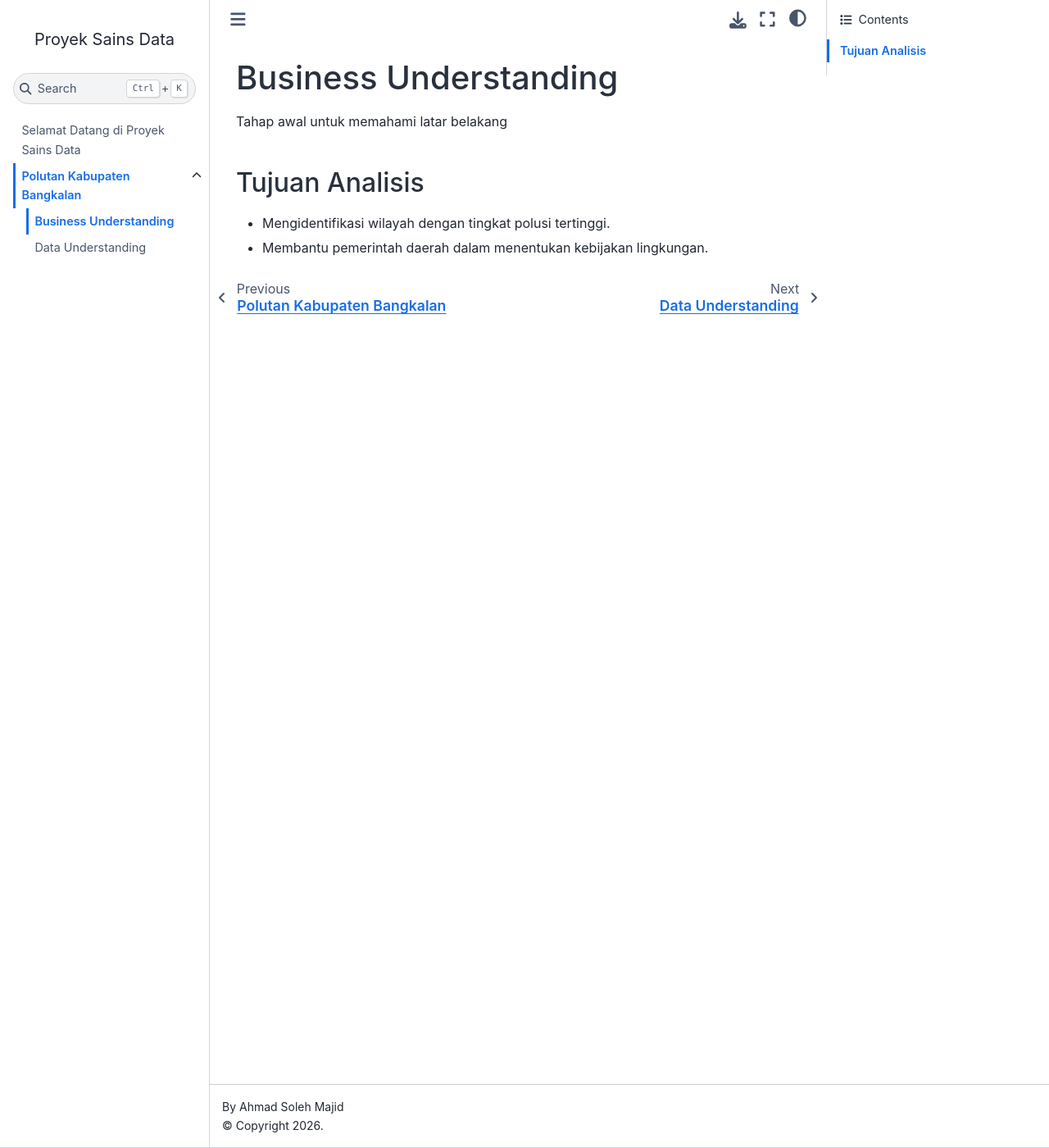
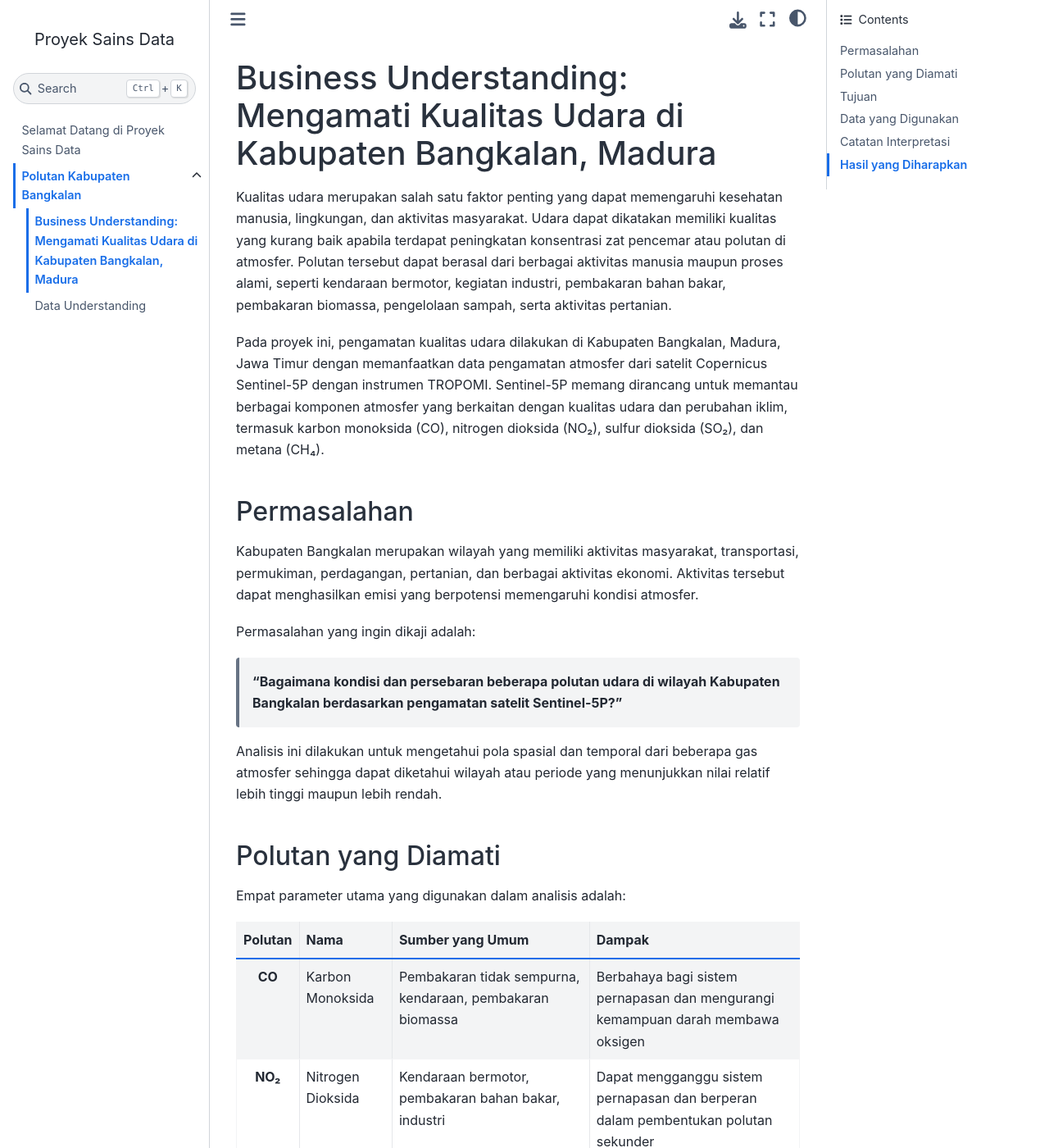
Before and after one commit to SolehMajid/PSD, a Jupyter Book: the page built from pertemuan-1/business-understanding.md, in a window 1280 px wide and 1400 px high. Shown: the whole window at 82% size. Built offline with Jupyter Book 1.0.4 settings and Sphinx 7.4.7 and the Sphinx Book theme 1.1.4, drawn with Linux system fonts in a browser that asks for light colours; some of the changed text lies outside the part shown.

```diff
--- a/pertemuan-1/business-understanding.md
+++ b/pertemuan-1/business-understanding.md
@@ -1,7 +1,68 @@
-# Business Understanding
+# Business Understanding: Mengamati Kualitas Udara di Kabupaten Bangkalan, Madura
 
-Tahap awal untuk memahami latar belakang
+Kualitas udara merupakan salah satu faktor penting yang dapat memengaruhi kesehatan manusia, lingkungan, dan aktivitas masyarakat. Udara dapat dikatakan memiliki kualitas yang kurang baik apabila terdapat peningkatan konsentrasi zat pencemar atau polutan di atmosfer. Polutan tersebut dapat berasal dari berbagai aktivitas manusia maupun proses alami, seperti kendaraan bermotor, kegiatan industri, pembakaran bahan bakar, pembakaran biomassa, pengelolaan sampah, serta aktivitas pertanian.
 
-## Tujuan Analisis
-- Mengidentifikasi wilayah dengan tingkat polusi tertinggi.
-- Membantu pemerintah daerah dalam menentukan kebijakan lingkungan.
+Pada proyek ini, pengamatan kualitas udara dilakukan di Kabupaten Bangkalan, Madura, Jawa Timur dengan memanfaatkan data pengamatan atmosfer dari satelit Copernicus Sentinel-5P dengan instrumen TROPOMI. Sentinel-5P memang dirancang untuk memantau berbagai komponen atmosfer yang berkaitan dengan kualitas udara dan perubahan iklim, termasuk karbon monoksida (CO), nitrogen dioksida (NO₂), sulfur dioksida (SO₂), dan metana (CH₄).
+
+## Permasalahan
+
+Kabupaten Bangkalan merupakan wilayah yang memiliki aktivitas masyarakat, transportasi, permukiman, perdagangan, pertanian, dan berbagai aktivitas ekonomi. Aktivitas tersebut dapat menghasilkan emisi yang berpotensi memengaruhi kondisi atmosfer.
+
+Permasalahan yang ingin dikaji adalah:
+
+> **"Bagaimana kondisi dan persebaran beberapa polutan udara di wilayah Kabupaten Bangkalan berdasarkan pengamatan satelit Sentinel-5P?"**
+
+Analisis ini dilakukan untuk mengetahui pola spasial dan temporal dari beberapa gas atmosfer sehingga dapat diketahui wilayah atau periode yang menunjukkan nilai relatif lebih tinggi maupun lebih rendah.
+
+## Polutan yang Diamati
+
+Empat parameter utama yang digunakan dalam analisis adalah:
+
+| Polutan | Nama | Sumber yang Umum | Dampak |
+| :---: | :--- | :--- | :--- |
+| **CO** | Karbon Monoksida | Pembakaran tidak sempurna, kendaraan, pembakaran biomassa | Berbahaya bagi sistem pernapasan dan mengurangi kemampuan darah membawa oksigen |
+| **NO₂** | Nitrogen Dioksida| Kendaraan bermotor, pembakaran bahan bakar, industri | Dapat mengganggu sistem pernapasan dan berperan dalam pembentukan polutan sekunder |
+| **SO₂** | Sulfur Dioksida | Pembakaran bahan bakar yang mengandung sulfur, aktivitas industri, sumber vulkanik | Dapat mengganggu sistem pernapasan dan berkontribusi terhadap pembentukan hujan asam |
+| **CH₄** | Metana | Pertanian, peternakan, tempat pembuangan sampah, aktivitas energi | Merupakan gas rumah kaca yang kuat dan berpengaruh terhadap perubahan iklim |
+
+CO terutama berkaitan dengan proses pembakaran bahan bakar dan biomassa. NO₂ banyak digunakan sebagai indikator emisi yang berkaitan dengan aktivitas transportasi dan pembakaran bahan bakar. BMKG juga menggunakan data TROPOMI Sentinel-5P untuk memantau persebaran NO₂ secara spasial.
+
+SO₂ dapat berasal dari aktivitas antropogenik maupun sumber alami. Sementara itu, CH₄ berasal dari berbagai sumber, termasuk aktivitas manusia dan proses alami, serta merupakan salah satu gas rumah kaca utama.
+
+## Tujuan
+
+Analisis kualitas udara di Kabupaten Bangkalan bertujuan untuk:
+
+1. Mengidentifikasi persebaran spasial CO, NO₂, SO₂, dan CH₄ di Kabupaten Bangkalan.
+2. Mengetahui perubahan atau pola konsentrasi polutan dari waktu ke waktu.
+3. Mengidentifikasi wilayah yang memiliki nilai polutan relatif lebih tinggi.
+4. Mengamati kemungkinan hubungan antara pola polutan dengan aktivitas manusia dan kondisi lingkungan.
+5. Menyajikan hasil analisis dalam bentuk peta dan visualisasi yang mudah dipahami.
+
+## Data yang Digunakan
+
+Data utama berasal dari **Copernicus Sentinel-5P/TROPOMI**. Satelit ini menyediakan pengamatan atmosfer secara global dan memiliki produk untuk CO, NO₂, SO₂, dan CH₄. Data Sentinel-5P dapat digunakan untuk mempelajari distribusi spasial berbagai komponen atmosfer.
+
+Dalam analisis, wilayah pengamatan akan dibatasi menggunakan batas administratif Kabupaten Bangkalan sebagai *Area of Interest* (AOI). Selanjutnya, data satelit akan dipotong (*clipping*) berdasarkan wilayah tersebut sehingga analisis hanya berfokus pada Kabupaten Bangkalan.
+
+## Catatan Interpretasi
+
+- **Perbedaan Pengukuran:** Nilai yang diperoleh dari Sentinel-5P tidak dapat disamakan secara langsung dengan hasil pengukuran sensor kualitas udara di permukaan. Data satelit mengukur karakteristik gas dalam kolom atmosfer, sedangkan alat pemantau di permukaan umumnya mengukur konsentrasi pada lokasi tertentu.
+- **Fungsi Utama:** Oleh karena itu, hasil analisis dalam proyek ini lebih tepat digunakan untuk mengamati pola dan persebaran relatif polutan, bukan sebagai pengganti pengukuran kualitas udara langsung di permukaan.
+- **Faktor Cuaca:** Selain itu, kondisi awan, angin, musim, dan perubahan aktivitas emisi dapat memengaruhi hasil pengamatan satelit. Karena itu, analisis sebaiknya tidak hanya melihat satu tanggal, tetapi menggunakan data dalam periode tertentu untuk mendapatkan pola yang lebih representatif.
+
+## Hasil yang Diharapkan
+
+Hasil akhir dari proyek ini diharapkan berupa:
+
+- Peta persebaran CO di Kabupaten Bangkalan.
+- Peta persebaran NO₂ di Kabupaten Bangkalan.
+- Peta persebaran SO₂ di Kabupaten Bangkalan.
+- Peta persebaran CH₄ di Kabupaten Bangkalan.
+- Grafik perubahan polutan berdasarkan waktu.
+- Identifikasi wilayah dengan nilai polutan relatif tinggi dan rendah.
+- Perbandingan karakteristik keempat polutan.
+- Interpretasi mengenai kemungkinan sumber dan faktor yang memengaruhi persebaran polutan.
+
+---
+*Dengan demikian, proyek ini tidak hanya menghasilkan visualisasi data satelit, tetapi juga memberikan gambaran mengenai kondisi dan pola persebaran beberapa polutan atmosfer di Kabupaten Bangkalan yang dapat digunakan sebagai dasar untuk eksplorasi lebih lanjut mengenai kualitas lingkungan di wilayah tersebut.*
```
Also changed, not shown: 3 other files.
